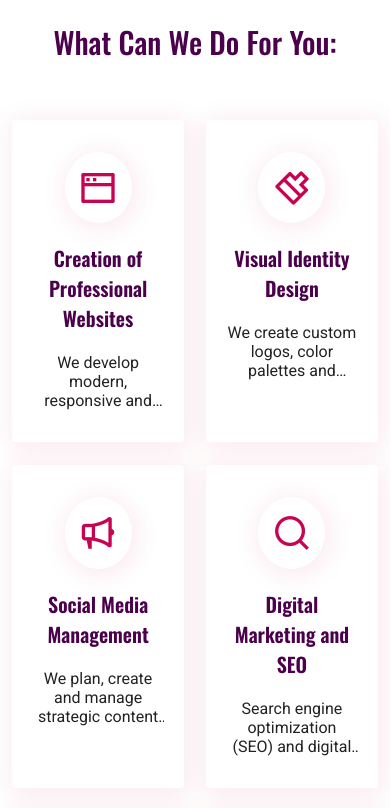
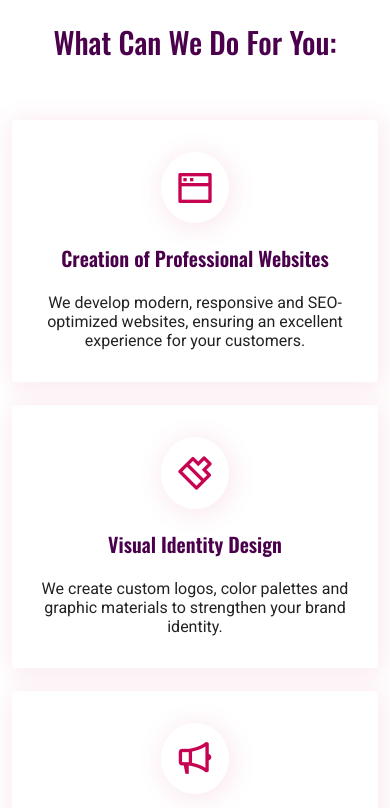
Before and after one commit to adrjmiranda/digital-agency-page-design, a website: page public/index.html in a window 390 px wide. Shown: the part 880-1688 px from the top of the page. Drawn offline with nearby package versions, Linux system fonts and the light colour scheme.

Commit message:
chore: added style in the about section for screens smaller than 576px

```diff
--- a/public/assets/css/style.css
+++ b/public/assets/css/style.css
@@ -864,3 +864,13 @@ button {
 		grid-template-columns: 100%;
 	}
 }
+
+@media screen and (max-width: 576px) {
+	/*=============================================*/
+	/*                   ABOUT                     */
+	/*=============================================*/
+
+	.about-items {
+		grid-template-columns: repeat(1, 100%);
+	}
+}
```
